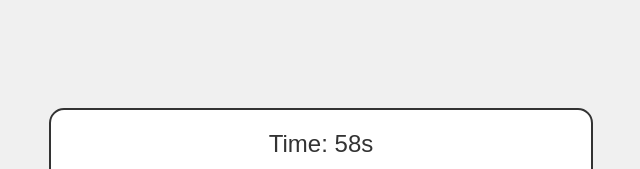
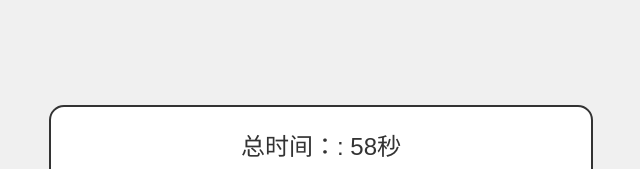
Before and after one commit to qiuhong915/fun-game, a plain HTML site: page index.html in a window 1280 px wide. Both pictures are taken after a click on the button "Start Game". Shown: the top 169 px of the page, without its empty margins (319-959 px from the left). Drawn offline with Linux system fonts and the light colour scheme.

Commit message:
fix time

```diff
--- a/index.html
+++ b/index.html
@@ -247,7 +247,7 @@
             return;
         }
 
-        timerDisplay.textContent = `Time: ${Math.ceil(60 - elapsedTime)}s`;
+        timerDisplay.textContent = `总时间：: ${Math.ceil(60 - elapsedTime)}秒`;
     }
 
     function checkTopic(selectedTopic) {
```
